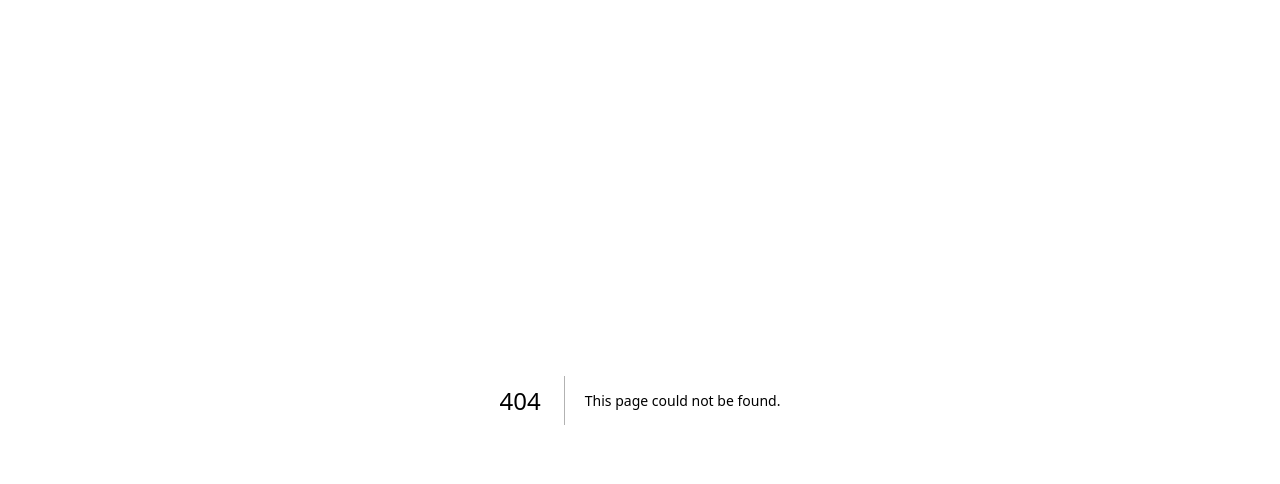
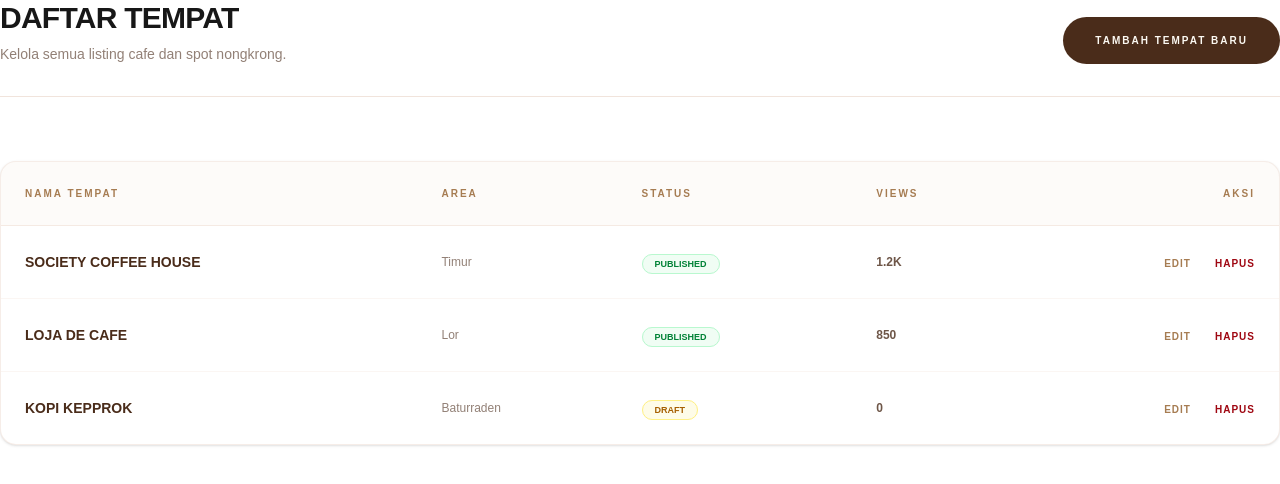
Before and after one commit to ALFADHANI284/Web_Nongki, a Next.js app: page /admin/daftar-tempat in a window 1280 px wide. Before the commit this address had no page. Shown: the top 484 px of the page. Built offline with nearby package versions, Linux system fonts and the light colour scheme.

Commit message:
feat(daftar tempat): tampilan awal untuk dashboard admin bagian daftar tempat

```diff
--- /dev/null
+++ b/app/admin/daftar-tempat/page.tsx
@@ -0,0 +1,59 @@
+"use client";
+
+const MOCK_PLACES = [
+  { id: 1, name: "SOCIETY COFFEE HOUSE", location: "Timur", status: "PUBLISHED", views: "1.2K" },
+  { id: 2, name: "LOJA DE CAFE", location: "Lor", status: "PUBLISHED", views: "850" },
+  { id: 3, name: "KOPI KEPPROK", location: "Baturraden", status: "DRAFT", views: "0" },
+];
+
+export default function DaftarTempatPage() {
+  return (
+    <>
+      <header className="flex flex-col md:flex-row justify-between items-start md:items-end gap-6 mb-16 pb-8 border-b border-[#D1A68A]/30">
+        <div className="space-y-2">
+          <h1 className="text-3xl font-black tracking-tight uppercase">DAFTAR TEMPAT</h1>
+          <p className="text-sm text-[#4A2C1A]/60 font-medium">Kelola semua listing cafe dan spot nongkrong.</p>
+        </div>
+
+        <button className="bg-[#4A2C1A] text-[#FCF9F2] text-[10px] font-bold tracking-[0.2em] px-8 py-4 rounded-full hover:bg-[#A67C52] transition-all duration-300">
+          TAMBAH TEMPAT BARU
+        </button>
+      </header>
+
+      {/* DATA TABLE */}
+      <div className="bg-white border border-[#D1A68A]/20 rounded-2xl overflow-hidden shadow-sm">
+        <table className="w-full text-left border-collapse">
+          <thead>
+            <tr className="border-b border-[#D1A68A]/20 bg-[#D1A68A]/5">
+              <th className="p-6 text-[10px] font-bold tracking-[0.2em] text-[#A67C52] uppercase">Nama Tempat</th>
+              <th className="p-6 text-[10px] font-bold tracking-[0.2em] text-[#A67C52] uppercase">Area</th>
+              <th className="p-6 text-[10px] font-bold tracking-[0.2em] text-[#A67C52] uppercase">Status</th>
+              <th className="p-6 text-[10px] font-bold tracking-[0.2em] text-[#A67C52] uppercase">Views</th>
+              <th className="p-6 text-[10px] font-bold tracking-[0.2em] text-[#A67C52] uppercase text-right">Aksi</th>
+            </tr>
+          </thead>
+          <tbody className="divide-y divide-[#D1A68A]/10">
+            {MOCK_PLACES.map((place) => (
+              <tr key={place.id} className="hover:bg-[#FCF9F2] transition-colors group">
+                <td className="p-6 text-sm font-bold text-[#4A2C1A]">{place.name}</td>
+                <td className="p-6 text-xs font-medium text-[#4A2C1A]/60">{place.location}</td>
+                <td className="p-6">
+                  <span className={`text-[9px] font-black px-3 py-1 rounded-full border ${
+                    place.status === 'PUBLISHED' ? 'border-green-200 text-green-700 bg-green-50' : 'border-yellow-200 text-yellow-700 bg-yellow-50'
+                  }`}>
+                    {place.status}
+                  </span>
+                </td>
+                <td className="p-6 text-xs font-bold text-[#4A2C1A]/80">{place.views}</td>
+                <td className="p-6 text-right space-x-6">
+                  <button className="text-[10px] font-bold text-[#A67C52] hover:text-[#4A2C1A] uppercase tracking-widest">Edit</button>
+                  <button className="text-[10px] font-bold text-red-800 hover:text-red-500 uppercase tracking-widest">Hapus</button>
+                </td>
+              </tr>
+            ))}
+          </tbody>
+        </table>
+      </div>
+    </>
+  );
+}
```
